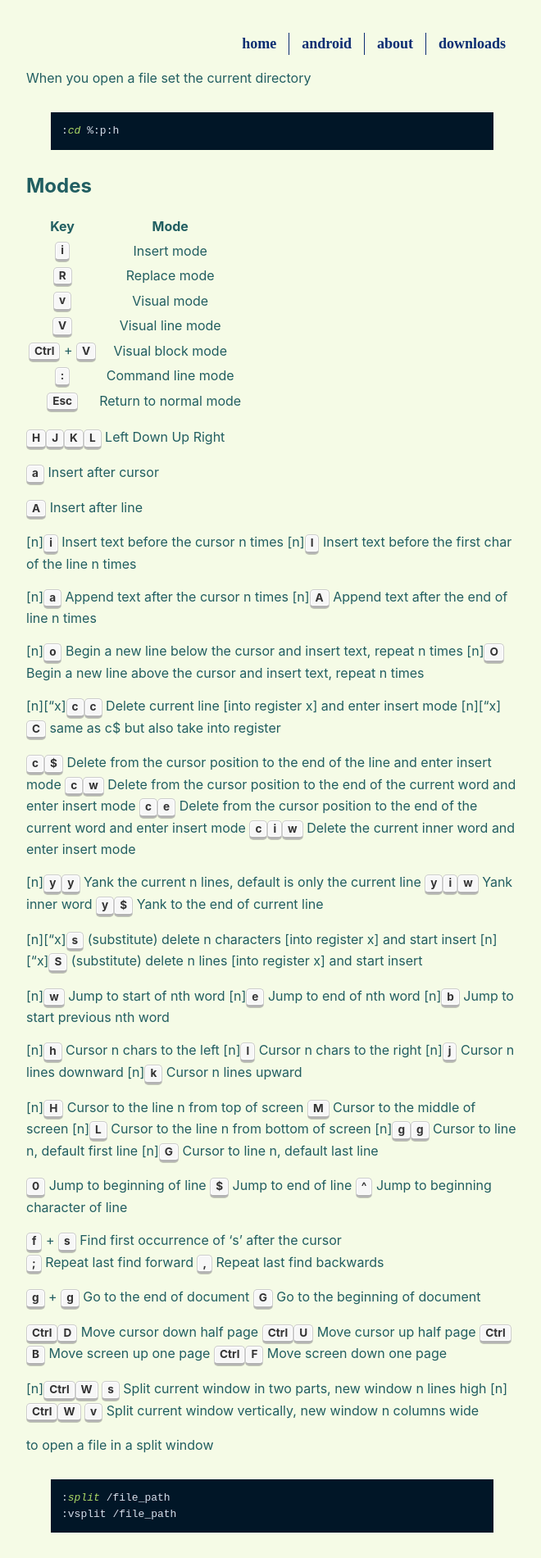
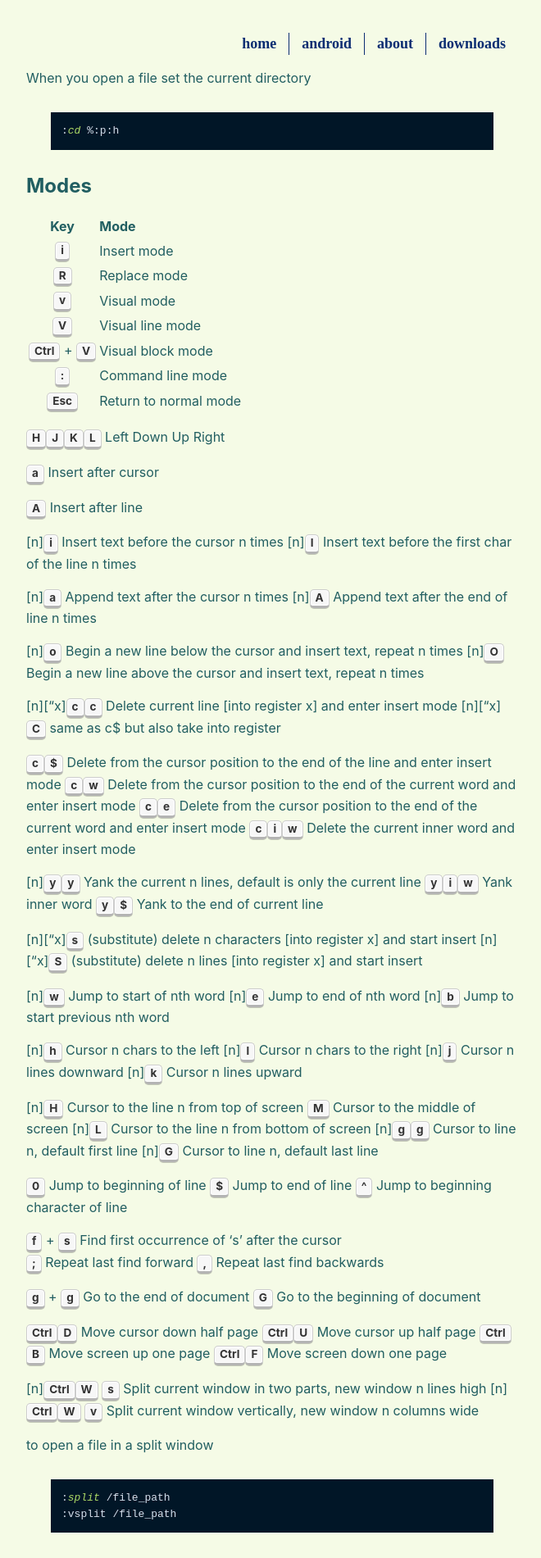
Before and after one commit to anthracitelabs/anthracitelabs.github.io, a Jekyll site: the page built from vim.md, in a window 1280 px wide. Shown: the top 1901 px of the page at 82% size, without its empty margins (308-968 px from the left). Built offline with Jekyll 4.4.1, drawn with Linux system fonts in a browser that asks for light colours; the repository's description, which GitHub fills in, is left out.

Commit message:
Update vim.md

```diff
--- a/vim.md
+++ b/vim.md
@@ -12,14 +12,14 @@ Modes
 ----------------
 
 | Key | Mode |
-| :---: | :---: |
-| <kbd>i</kbd> | Insert mode |
-| <kbd>R</kbd> | Replace mode |
-| <kbd>v</kbd> | Visual mode |
-| <kbd>V</kbd> | Visual line mode |
-| <kbd>Ctrl</kbd> + <kbd>V</kbd> | Visual block mode |
-| <kbd>:</kbd> | Command line mode |
-| <kbd>Esc</kbd> | Return to normal mode |
+| :---: | :--- |
+| <kbd>i</kbd> |   Insert mode |
+| <kbd>R</kbd> |   Replace mode |
+| <kbd>v</kbd> |   Visual mode |
+| <kbd>V</kbd> |   Visual line mode |
+| <kbd>Ctrl</kbd> + <kbd>V</kbd> |   Visual block mode |
+| <kbd>:</kbd> |   Command line mode |
+| <kbd>Esc</kbd> |   Return to normal mode |
 
 
 <kbd>H</kbd><kbd>J</kbd><kbd>K</kbd><kbd>L</kbd>   Left Down Up Right
```
